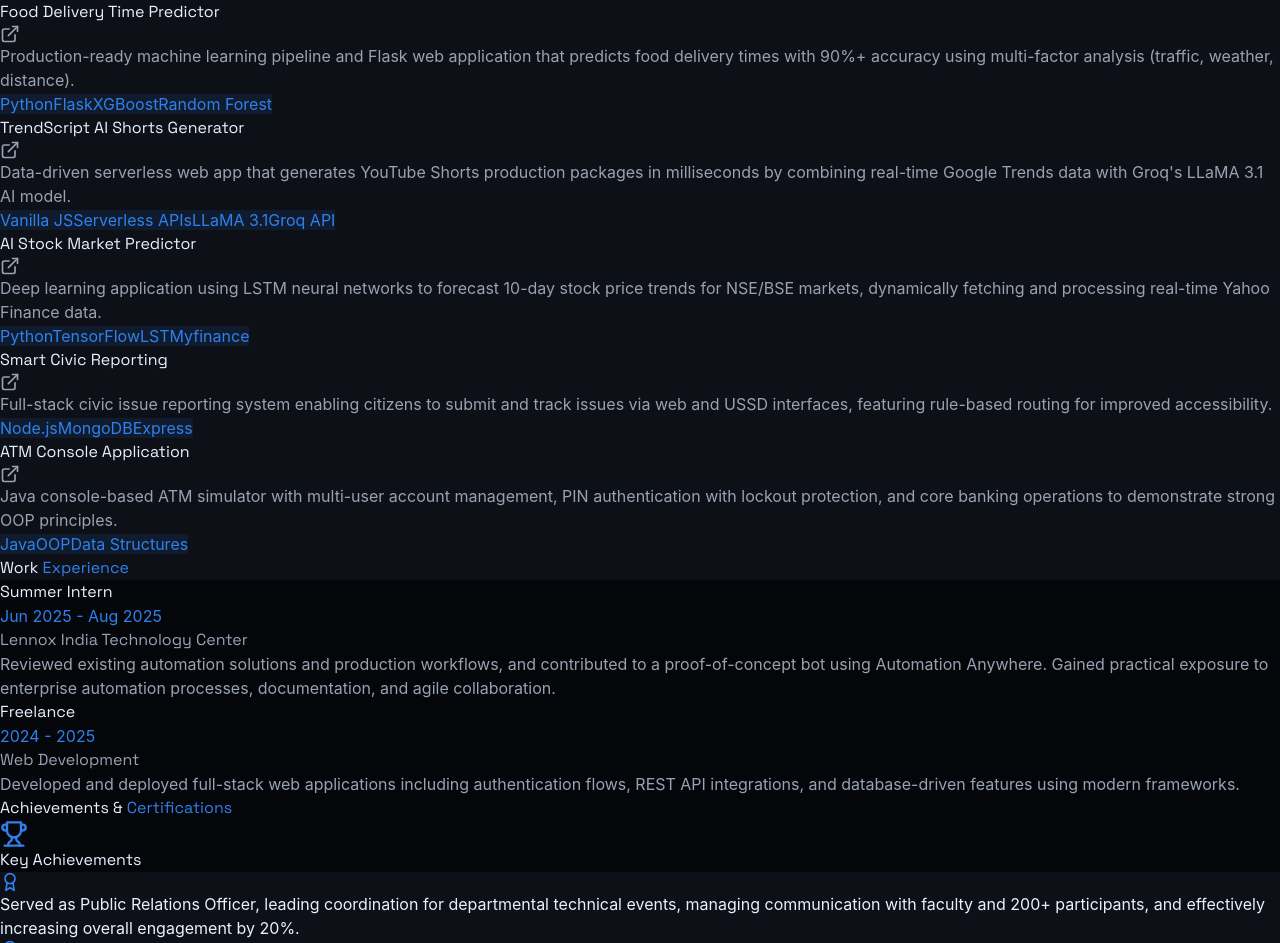
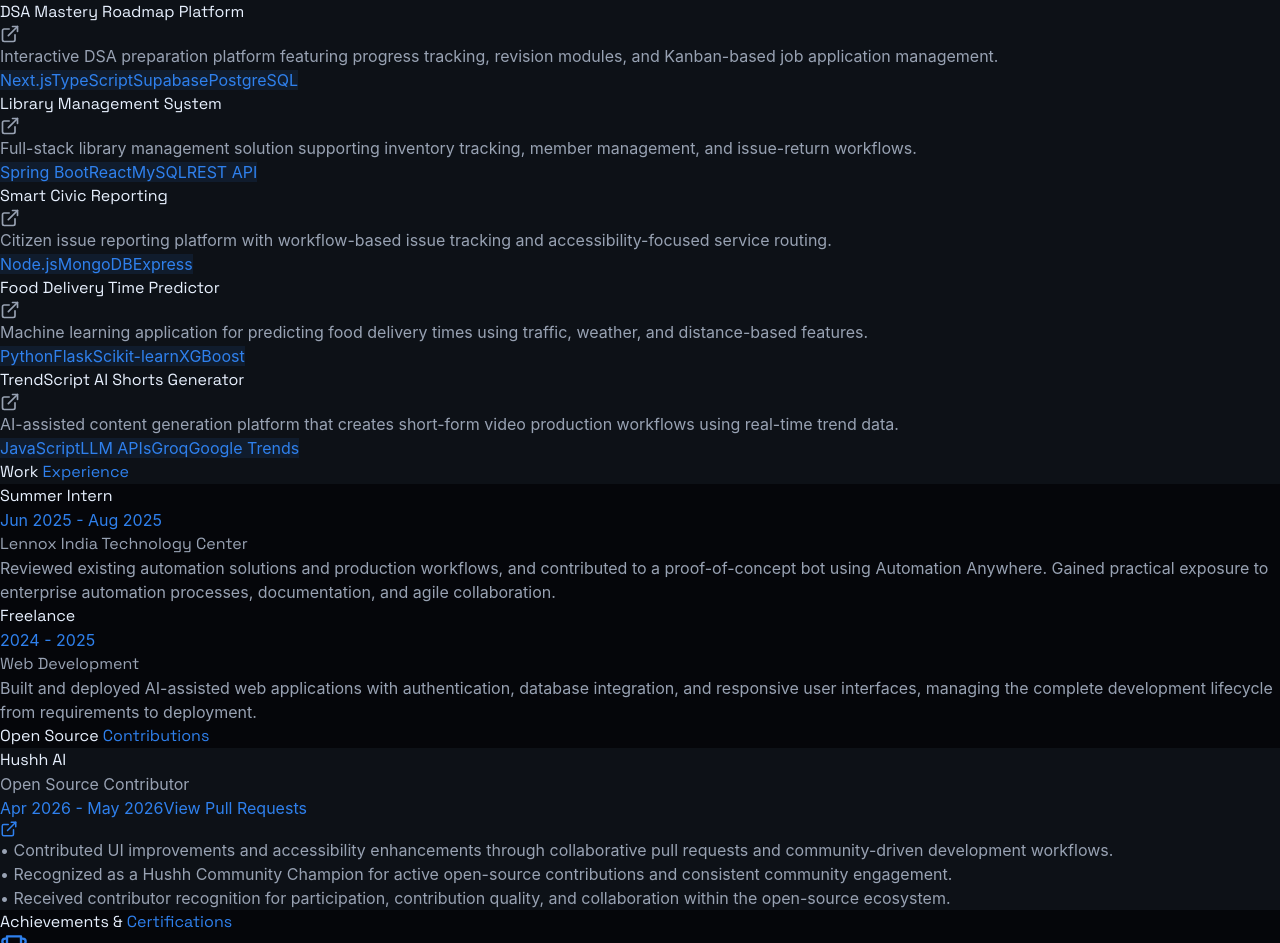
Before and after one commit to rameshkumark24/My-Portfolio, a React (Vite) app: page / in a window 1280 px wide. Shown: the part 1309-2252 px from the top of the page. Built offline with nearby package versions, Linux system fonts and the light colour scheme; the HTML template or start-up script is replaced by a standard one; a web font is replaced by a local one.

Commit message:
Revise resume data and project descriptions
Updated resume details and project descriptions in App.jsx. Modified skills and contributions sections for clarity and relevance.

```diff
--- a/src/App.jsx
+++ b/src/App.jsx
@@ -11,14 +11,8 @@ import {
   ExternalLink,
   Code,
   Database,
-  Cpu,
   Layers,
-  Terminal,
   ArrowRight,
-  Cloud,
-  BarChart,
-  Box,
-  Brain,
   Award,
   Trophy,
   FileText,
@@ -29,8 +23,8 @@ import {
 // --- DATA FROM RESUME ---
 const RESUME_DATA = {
   name: "Rameshkumar K",
-  role: "Software Development Engineer | AI Engineer",
-  tagline: "Computer Science undergraduate specializing in backend engineering and system architecture. Passionate about building robust REST APIs with Java and Spring Boot, developing scalable data workflows in Python, and solving complex problems with optimized data structures.",
+  role: "Software Engineer | Backend & AI Systems",
+  tagline: "Computer Science undergraduate specializing in backend engineering with Java and Spring Boot. Experienced in building REST APIs, database-driven applications, and scalable software systems, with additional exposure to AI/ML and intelligent application development.",
   email: "rameshkumaroff@gmail.com",
   profileImage: "https://i.ibb.co/jvVWGRTv/Whats-App-Image-2025-12-06-at-3-21-53-PM.jpg",
   resumeLink: "https://drive.google.com/drive/folders/1JBDQXGWWhgc7Q3D0EZZ9gQKw_pZHBJ_y",
@@ -54,12 +48,12 @@ const RESUME_DATA = {
     },
     {
       name: "Frontend",
-      tech: "React.js, Streamlit",
+      tech: "React.js, TypeScript",
       icon: <Layers size={24} />
     },
       {
       name: "AI & ML",
-      tech: "Scikit Learn, TensorFlow, LLM Integrations, Multi-Agent Systems",
+      tech: "Scikit-learn, TensorFlow, Feature Engineering, LLM Integration, Streamlit",
       icon: <Layers size={24} />
     },
     {
@@ -84,49 +78,67 @@ const RESUME_DATA = {
       company: "Web Development",
       role: "Freelance",
       period: "2024 - 2025",
-      desc: "Developed and deployed full-stack web applications including authentication flows, REST API integrations, and database-driven features using modern frameworks."
+      desc: "Built and deployed AI-assisted web applications with authentication, database integration, and responsive user interfaces, managing the complete development lifecycle from requirements to deployment."
     }
   ],
 projects: [
   {
     title: "Placement Management System",
     tech: ["Spring Boot", "React", "JWT", "MySQL"],
-      desc: "Full-stack placement platform with role-based admin and student dashboards, secure JWT authentication, and application tracking. Deployed with Spring Boot on Render and MySQL on Clever Cloud.",
+    desc: "Full-stack placement platform with role-based access control, secure authentication, application tracking, and dashboard-driven workflows.",
     link: "https://github.com/rameshkumark24/placement_system"
   },
+
   {
-      title: "Food Delivery Time Predictor",
-      tech: ["Python", "Flask", "XGBoost", "Random Forest"],
-      desc: "Production-ready machine learning pipeline and Flask web application that predicts food delivery times with 90%+ accuracy using multi-factor analysis (traffic, weather, distance).",
-      link: "https://github.com/rameshkumark24/food_delivery_prediction"
+    title: "DSA Mastery Roadmap Platform",
+    tech: ["Next.js", "TypeScript", "Supabase", "PostgreSQL"],
+    desc: "Interactive DSA preparation platform featuring progress tracking, revision modules, and Kanban-based job application management.",
+    link: "https://github.com/rameshkumark24/dsapath"
   },
+
   {
-      title: "TrendScript AI Shorts Generator",
-      tech: ["Vanilla JS", "Serverless APIs", "LLaMA 3.1", "Groq API"],
-      desc: "Data-driven serverless web app that generates YouTube Shorts production packages in milliseconds by combining real-time Google Trends data with Groq's LLaMA 3.1 AI model.",
-      link: "https://github.com/rameshkumark24/trendscript"
+    title: "Library Management System",
+    tech: ["Spring Boot", "React", "MySQL", "REST API"],
+    desc: "Full-stack library management solution supporting inventory tracking, member management, and issue-return workflows.",
+    link: "https://github.com/rameshkumark24/library-system"
   },
-    {
-      title: "AI Stock Market Predictor",
-      tech: ["Python", "TensorFlow", "LSTM", "yfinance"],
-      desc: "Deep learning application using LSTM neural networks to forecast 10-day stock price trends for NSE/BSE markets, dynamically fetching and processing real-time Yahoo Finance data.",
-      link: "https://github.com/rameshkumark24/Stockmarketfutureprediction"
-    },
+
   {
     title: "Smart Civic Reporting",
     tech: ["Node.js", "MongoDB", "Express"],
-      desc: "Full-stack civic issue reporting system enabling citizens to submit and track issues via web and USSD interfaces, featuring rule-based routing for improved accessibility.",
+    desc: "Citizen issue reporting platform with workflow-based issue tracking and accessibility-focused service routing.",
     link: "https://github.com/rameshkumark24/Civic-Sense-SIH"
   },
+
   {
-      title: "ATM Console Application",
-      tech: ["Java", "OOP", "Data Structures"],
-      desc: "Java console-based ATM simulator with multi-user account management, PIN authentication with lockout protection, and core banking operations to demonstrate strong OOP principles.",
-      link: "https://github.com/rameshkumark24/java-Console"
+    title: "Food Delivery Time Predictor",
+    tech: ["Python", "Flask", "Scikit-learn", "XGBoost"],
+    desc: "Machine learning application for predicting food delivery times using traffic, weather, and distance-based features.",
+    link: "https://github.com/rameshkumark24/FoodDelivery_time_prediction"
+  },
+
+  {
+    title: "TrendScript AI Shorts Generator",
+    tech: ["JavaScript", "LLM APIs", "Groq", "Google Trends"],
+    desc: "AI-assisted content generation platform that creates short-form video production workflows using real-time trend data.",
+    link: "https://github.com/rameshkumark24/trendscript"
+  }
+],
+  opensource: [
+  {
+    organization: "Hushh AI",
+    role: "Open Source Contributor",
+    period: "Apr 2026 - May 2026",
+    link: "https://github.com/hushh-labs/hushh_Tech_website/issues?q=is%3Apr+author%3Arameshkumark24",
+    achievements: [
+      "Contributed UI improvements and accessibility enhancements through collaborative pull requests and community-driven development workflows.",
+      "Recognized as a Hushh Community Champion for active open-source contributions and consistent community engagement.",
+      "Received contributor recognition for participation, contribution quality, and collaboration within the open-source ecosystem."
+    ]
   }
 ],
   achievements: [
-    "Served as Public Relations Officer, leading coordination for departmental technical events, managing communication with faculty and 200+ participants, and effectively increasing overall engagement by 20%.",
+    "Served as Public Relations Officer, coordinating departmental technical events and managing communication with faculty and 200+ participants.",
     "Solved 200+ Data Structures and Algorithms problems across arrays, hashing, trees, dynamic programming, and graphs.",
     "Selected for next round in Hushh AI Hackathon (24-hour), built an AI-assisted placement system.",
     "Shortlisted for Aptean AI Hackathon (4-hour), worked on an AI-powered ERP solution.",
@@ -207,7 +219,16 @@ const App = () => {
   // Intersection Observer for Scroll Spy & Reveal
   useEffect(() => {
     const handleScroll = () => {
-      const sections = ['hero', 'about', 'skills', 'projects', 'experience', 'certifications', 'contact'];
+      const sections = [
+               'hero',
+               'about',
+               'skills',
+               'projects',
+               'experience',
+               'opensource',
+               'certifications',
+               'contact'
+              ];
       const scrollPosition = window.scrollY + 300;
 
       sections.forEach(section => {
@@ -345,7 +366,7 @@ const App = () => {
           </a>
 
           <div className="hidden md:flex items-center space-x-8">
-            {['About', 'Skills', 'Projects', 'Experience', 'Certifications', 'Contact'].map((item) => (
+            {['About', 'Skills', 'Projects', 'Experience', 'Open Source', 'Certifications', 'Contact'].map((item) => (
               <button
                 key={item}
                 onClick={() => scrollTo(item.toLowerCase())}
@@ -383,7 +404,7 @@ const App = () => {
         {/* Mobile Menu Dropdown */}
         {isMenuOpen && (
           <div className="md:hidden fixed top-[73px] left-0 w-full h-[calc(100vh-73px)] p-8 flex flex-col items-center gap-8 bg-custom-primary overflow-y-auto">
-            {['About', 'Skills', 'Projects', 'Experience', 'Certifications', 'Contact'].map((item) => (
+            {['About', 'Skills', 'Projects', 'Experience', 'Open Source', 'Certifications', 'Contact'].map((item) => (
               <button
                 key={item}
                 onClick={() => scrollTo(item.toLowerCase())}
@@ -493,6 +514,7 @@ const App = () => {
             I am a B.E. CSE (AI & ML) student at KPR Institute of Engineering and Technology with a CGPA of 8.1.
             As a backend-focused developer, I specialize in engineering robust architectures using Java and Spring Boot. I build scalable REST APIs, secure authentication systems, and structured database-driven applications.
             Leveraging my academic background in AI/ML, I actively bridge the gap between traditional backend systems and modern AI workflows, building smart, future-ready applications. I've also solved 200+ DSA problems to keep my core computer science fundamentals sharp.
+            Additionally, I contribute to open-source projects and actively participate in hackathons to strengthen collaborative software development skills.
           </p>
         </div>
       </section>
@@ -601,6 +623,72 @@ const App = () => {
         </div>
       </section>
 
+<section id="opensource" className="py-24 px-6">
+  <div className="max-w-5xl mx-auto">
+      <h2
+        className="text-3xl md:text-4xl font-bold text-center mb-16"
+        style={{ fontFamily: 'var(--font-heading)' }}
+      >
+        Open Source <span style={{ color: 'var(--accent-primary)' }}>Contributions</span>
+      </h2>
+
+      {RESUME_DATA.opensource.map((item, idx) => (
+        <div
+          key={idx}
+          className="p-8 rounded-2xl border transition-all duration-300 hover:scale-[1.01]"
+          style={{
+            backgroundColor: 'var(--bg-secondary)',
+            borderColor: 'var(--border-color)'
+          }}
+        >
+          <div className="flex flex-col md:flex-row md:items-center md:justify-between gap-4 mb-6">
+
+            <div>
+              <h3
+                className="text-2xl font-bold"
+                style={{ fontFamily: 'var(--font-heading)' }}
+              >
+                {item.organization}
+              </h3>
+
+              <p className="text-custom-secondary">
+                {item.role}
+              </p>
+            </div>
+
+            <div className="flex flex-col md:items-end gap-2">
+              <span
+                className="text-sm font-medium"
+                style={{ color: 'var(--accent-primary)' }}
+              >
+                {item.period}
+              </span>
+
+              <a
+                href={item.link}
+                target="_blank"
+                rel="noreferrer"
+                className="inline-flex items-center gap-2 font-medium"
+                style={{ color: 'var(--accent-primary)' }}
+              >
+                View Pull Requests
+                <ExternalLink size={18} />
+              </a>
+            </div>
+
+          </div>
+
+          <ul className="space-y-4 text-custom-secondary">
+            {item.achievements.map((achievement, achievementIdx) => (
+              <li key={achievementIdx}>
+                • {achievement}
+              </li>
+            ))}
+          </ul>
+        </div>
+      ))}
+  </div>
+</section>
       {/* --- ACHIEVEMENTS & CERTIFICATIONS SECTION --- */}
       <section id="certifications" className="py-24 px-6">
         <div className="max-w-6xl mx-auto">
@@ -696,7 +784,7 @@ const App = () => {
              Let's Work <span style={{ color: 'var(--accent-primary)' }}>Together</span>
            </h2>
            <p className="text-xl mb-12 text-custom-secondary">
-            Looking for a motivated backend developer with strong Java, Spring Boot, and ML foundations. I am currently open to internships and full-time roles.
+            I am actively seeking Software Engineering, Backend Development, and AI-focused internship or full-time opportunities.
            </p>
 
            <div className="flex flex-col md:flex-row justify-center gap-6">
```
Lines whose indentation alone changed are shown as unchanged.
